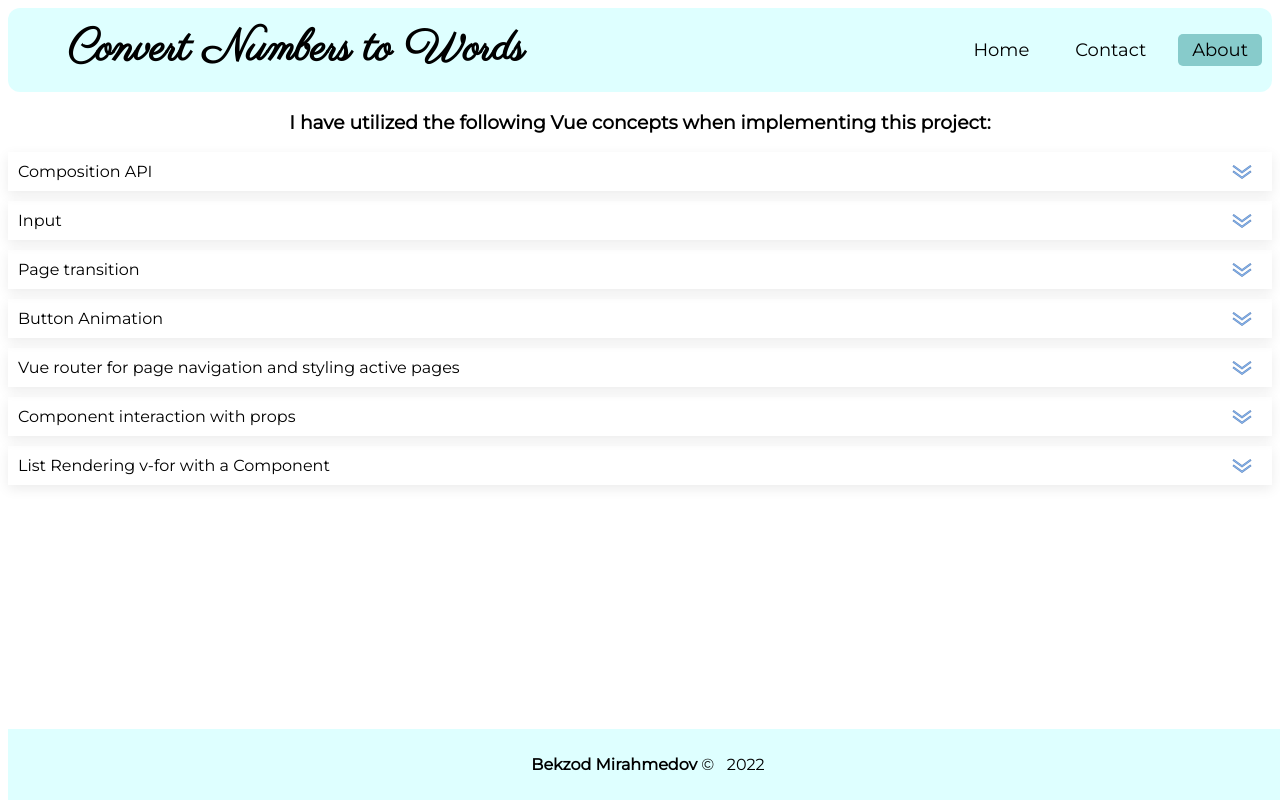
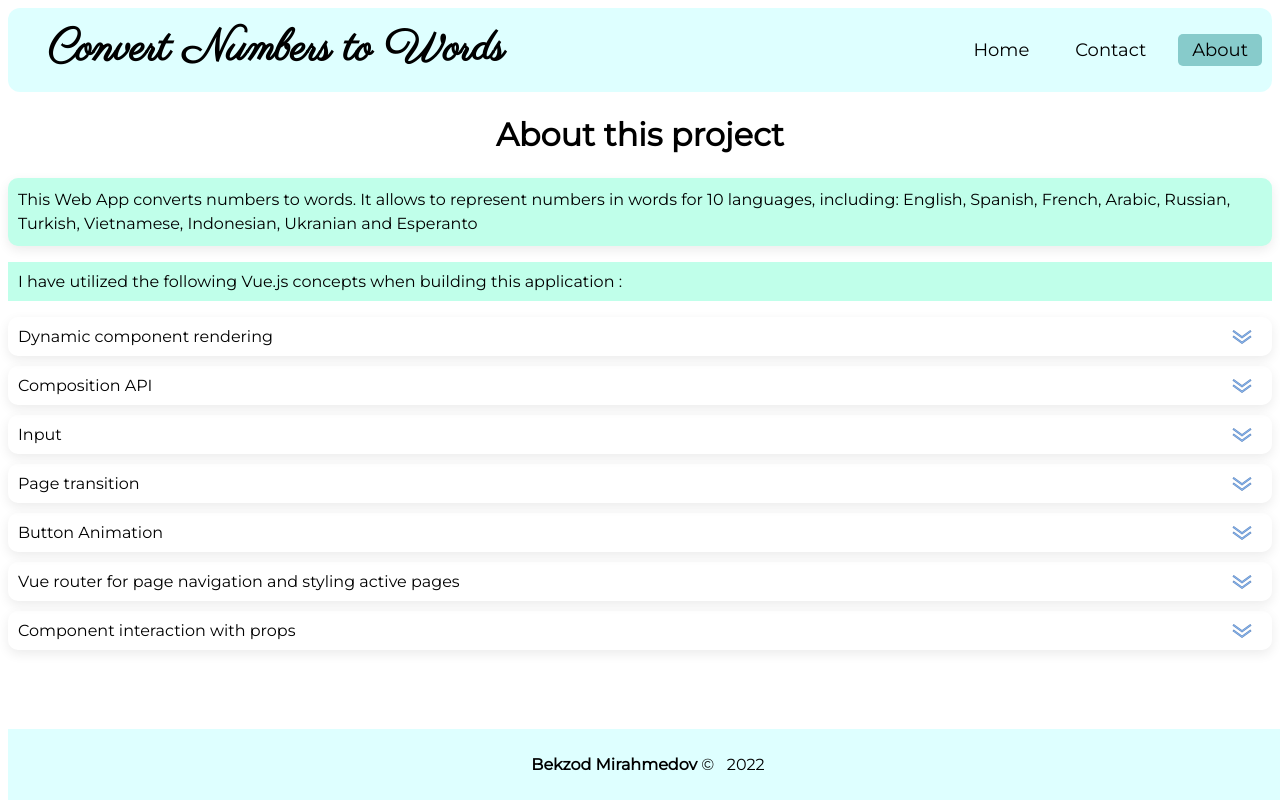
Before and after one commit to notarious2/numWordsApp, a Vue app: page /about in a window 1280 px wide. Built offline with nearby package versions, Linux system fonts and the light colour scheme.

Commit message:
style and code improvements in About page

```diff
--- a/public/index.html
+++ b/public/index.html
@@ -7,7 +7,7 @@
     <link rel="preconnect" href="https://fonts.googleapis.com" />
     <link rel="preconnect" href="https://fonts.gstatic.com" crossorigin />
     <link
-      href="https://fonts.googleapis.com/css2?family=Montserrat&family=Parisienne&display=swap"
+      href="https://fonts.googleapis.com/css2?family=Kalam:wght@300&family=Montserrat&family=Parisienne&display=swap"
       rel="stylesheet"
     />
     <title><%= htmlWebpackPlugin.options.title %></title>
--- a/src/components/UI/TheNavigationBar.vue
+++ b/src/components/UI/TheNavigationBar.vue
@@ -22,8 +22,8 @@
   font-size: 44px;
   font-weight: bold;
   color: black;
-  margin-left: 50px;
-  margin-right: 50px;
+  margin-left: 30px;
+  margin-right: 30px;
   /* to make text not selectable: */
   -webkit-touch-callout: none; /* iOS Safari */
   -webkit-user-select: none; /* Safari */
--- a/src/pages/about/ListItem.vue
+++ b/src/pages/about/ListItem.vue
@@ -3,7 +3,11 @@
     <div class="container">
       <li @click="toggleDesc" :class="{ selectedList: isSelected }">
         {{ skill }}
-        <img src="../../assets/double-down.png" alt="double drop" />
+        <img
+          v-if="!showDesc"
+          src="../../assets/double-down.png"
+          alt="double drop"
+        />
       </li>
     </div>
     <span class="desc" v-if="showDesc">{{ skillDesc }}</span>
@@ -41,17 +45,22 @@ li {
   margin-bottom: 5px;
   align-items: center;
   user-select: none;
+  border-radius: 10px;
 }
 
 .desc {
   margin-top: 5px;
-  margin-left: 20px;
+  margin-left: 5px;
   padding: 5px;
   font-size: 16px;
+  display: block;
+  font-family: "Kalam", sans-serif;
+  box-shadow: rgba(0, 0, 0, 0.18) 0px 2px 4px;
+  border-radius: 5px;
 }
 
 .selectedList {
-  background-color: aquamarine;
+  background-color: rgb(192, 255, 234);
   font-weight: bold;
 }
 </style>
--- a/src/pages/about/TheAbout.vue
+++ b/src/pages/about/TheAbout.vue
@@ -1,9 +1,11 @@
 <template>
   <div>
-    <h3>
-      I have utilized the following Vue concepts when implementing this project:
-    </h3>
-
+    <h1>About this project</h1>
+    <p class="app-description">{{ description }}</p>
+    <p class="list-heading">
+      I have utilized the following Vue.js concepts when building this
+      application :
+    </p>
     <component
       :is="ListItem"
       :skill="set.skill"
@@ -17,12 +19,27 @@
 <script setup>
 import ListItem from "./ListItem.vue";
 import skillsets from "./skillset.js";
+import description from "./desc.js";
 
 // eslint-disable-next-line
 </script>
 
 <style scoped>
-h3 {
+h1 {
+  padding: 2px;
   text-align: center;
 }
+
+.app-description {
+  background-color: rgb(192, 255, 234);
+  box-shadow: rgba(0, 0, 0, 0.08) 0px 4px 12px;
+  padding: 10px;
+  line-height: 1.5;
+  border-radius: 10px;
+}
+
+.list-heading {
+  padding: 10px;
+  background-color: rgb(192, 255, 234);
+}
 </style>
--- /dev/null
+++ b/src/pages/about/desc.js
@@ -0,0 +1,12 @@
+export default `This Web App converts numbers to words.
+It allows to represent numbers in words for 10 languages, including:
+English,
+Spanish,
+French,
+Arabic,
+Russian,
+Turkish,
+Vietnamese,
+Indonesian,
+Ukranian and
+Esperanto `;
--- a/src/pages/about/skillset.js
+++ b/src/pages/about/skillset.js
@@ -1,4 +1,9 @@
 export default [
+  {
+    skill: "Dynamic component rendering",
+    description: `Each list item in this page is a separate component. I have used
+     v-for to render same component multiple times but with different parameters`,
+  },
   {
     skill: "Composition API",
     description:
@@ -15,8 +20,4 @@ export default [
     skill: "Component interaction with props",
     description: "add Description here",
   },
-  {
-    skill: "List Rendering v-for with a Component",
-    description: "this page for example was created this way",
-  },
 ];
```
